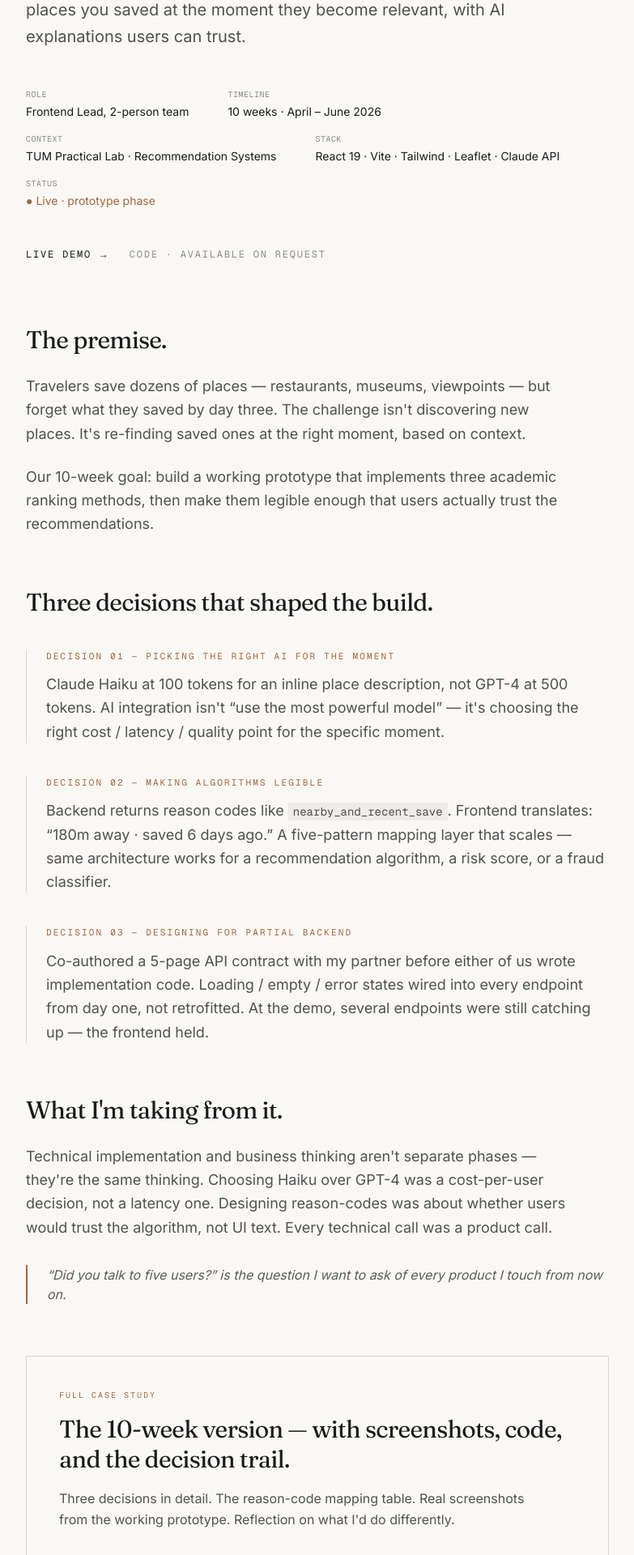
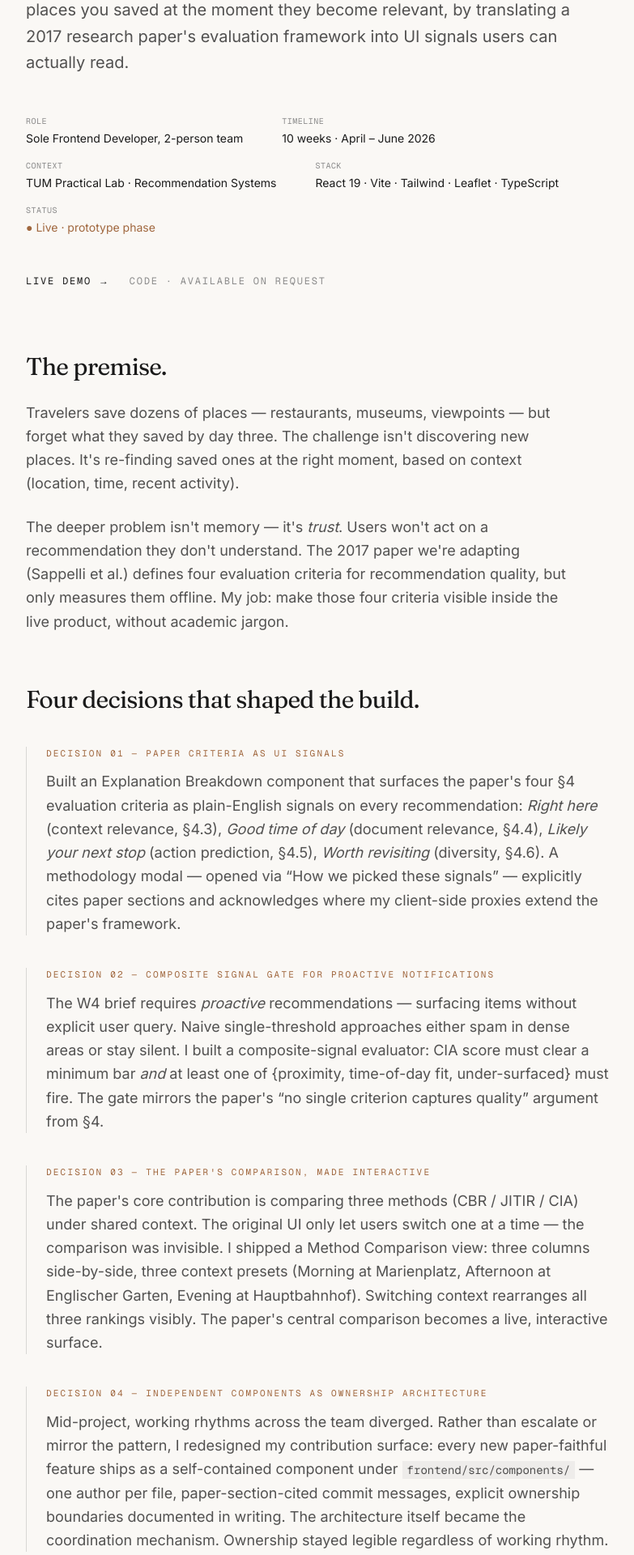
Before and after one commit to Haichennn/joanduan-portfolio, a Next.js app: page /projects/wayback in a window 1280 px wide. Shown: the part 380-2300 px from the top of the page at 81% size, without its empty margins (248-1031 px from the left). Built offline with nearby package versions, Linux system fonts and the light colour scheme.

Commit message:
feat: update wayback portfolio surfaces to v2 narrative (4 features + coordination angle)

```diff
--- a/app/components/Projects.tsx
+++ b/app/components/Projects.tsx
@@ -333,8 +333,8 @@ const projects = [
     category: "ENGINEERING / FRONTEND",
     title: "WayBack",
     description:
-      "A context-aware re-finding web app for tourists — surfacing the places you saved at the moment they become relevant. Sole frontend on a 2-person team, with AI-generated place descriptions and explainable recommendations across three ranking methods.",
-    tags: ["React 19", "Vite", "Tailwind", "Leaflet", "Claude API"],
+      "A context-aware re-finding web app for tourists — surfacing places you saved at the moment they become relevant. Sole frontend on a 2-person team. Built four paper-faithful features that translate a 2017 academic recommendation framework into UI signals users can actually read.",
+    tags: ["React 19", "Vite", "Tailwind", "Leaflet", "TypeScript"],
     status: "live" as const,
     year: "2026.04 – 2026.06",
     liveUrl: "/projects/wayback",
--- a/app/lib/knowledge-base-raw.ts
+++ b/app/lib/knowledge-base-raw.ts
@@ -35,63 +35,60 @@ export const knowledgeBase: KnowledgeChunk[] = [
   {
     id: 'project-wayback',
     type: 'project',
-    text: `WayBack — Context-Aware Tourism Re-Finding App (May-June 2026)
+    text: `WayBack — Context-Aware Tourism Re-Finding App (April–June 2026)
 
 ## SITUATION
 
-TUM coursework project (Group W4) implementing Sappelli et al. 2017 "Context-Aware Recommendation" for a mobile tourism use case. Two-person team, 6-week deadline. The paper proposes three recommendation methods (CBR, JITIR, CIA) but evaluates them only in a desktop knowledge-worker setting. We had to adapt the framework to mobile tourism re-finding — the task of resurfacing places a user already saved, at the moment they become relevant again.
+TUM coursework project (Group W4) adapting Sappelli et al. 2017 "Context-Aware Recommendation" to a mobile tourism use case. Two-person team, 10-week timeline. The paper proposes three recommendation methods (CBR, JITIR, CIA) evaluated against four criteria (§4.3–§4.6), but only studies them offline in a desktop knowledge-worker setting. We had to adapt the framework to mobile tourism re-finding — resurfacing places a user already saved, at the moment they become relevant again.
 
 ## TASK
 
-I owned the entire frontend, solo. My teammate owned the backend (Flask, recommendation algorithm implementation, Railway deployment). My job: turn three paper-described algorithms into an interface a real tourist would actually use on their phone — and make the four-criterion evaluation framework (Section 4) visible to users without academic jargon.
+I own the entire frontend, solo. My teammate owns backend (Flask, recommendation algorithm implementations, evaluation pipeline, Railway deployment). My job: turn three paper-described algorithms into an interface a tourist would actually use on their phone — and make the four-criterion evaluation framework visible to users without academic jargon. Mid-project I also redesigned my contribution model to keep ownership legible when working rhythms diverged across the team.
 
 ## ACTION
 
 I shipped a production frontend in React 19 / TypeScript / Tailwind / Vite, deployed on Vercel, integrating with my teammate's REST API.
 
-Specific things I built and decided:
+Four substantial features I shipped:
 
-**Challenge 1**: Backend ranking is fixed per method, but real users care about "what's relevant right now." Weather, time-of-day, and current activity should reorder results.
-**Decision**: I built a client-side contextBoost() layer that re-ranks within top results based on live Munich weather (Open-Meteo API) and current hour. Cafés boost in morning, bars at night, museums when it rains, parks on sunny afternoons. Multipliers are gentle (0.5-1.6) so the backend's algorithm still drives broad order — context only reorders within top results. Trade-off documented: this is a UX layer, not a method change — the academic evaluation still uses the paper's pure methods.
+**Feature 1 — Explanation Breakdown component.** Surfaces the paper's four §4 evaluation criteria as user-facing UI signals on every recommendation: "Right here" (context relevance, §4.3, computed via haversine distance), "Good time of day" (document relevance, §4.4, computed via category × hour-of-day fit), "Likely your next stop" (action prediction, §4.5, computed via a client-side proxy combining proximity + recency + view frequency), "Worth revisiting" (diversity, §4.6, computed via low view count). Each signal renders with a three-level strength meter. A methodology modal — opened via "How we picked these signals" — explicitly cites paper sections and documents where my client-side proxies extend the paper's framework. Two-layer pattern: plain-English for users, paper attribution for accountability.
 
-**Challenge 2**: How to make the W4 brief's "proactively recommend based on current situation" requirement principled, not just a notification spam machine.
-**Decision**: I built a composite-signal evaluator mapping the paper's four evaluation criteria (Sections 4.3-4.6) to client-side signals: action prediction (CIA score), context relevance (haversine proximity), document relevance (category × time-of-day fit), diversity (low view count = under-surfaced item). Banner fires only when action prediction AND at least one other signal align. Mapped each firing pattern to backend reason vocabulary so banner text stays consistent with in-list explanations and detail panel.
+**Feature 2 — Proactive notification with composite signal gate.** The W4 brief requires proactive recommendations — surfacing items without explicit user query. Naive single-threshold approaches either spam in dense areas or stay silent. I built a composite-signal evaluator: CIA score must clear 0.35 (action prediction baseline) AND at least one of {proximity < 500m, category-time-of-day fit, under-surfaced item} must fire. The gate mirrors the paper's §4 argument that no single criterion captures recommendation quality. Banner polls every 30s, persists dismissals via localStorage, maps each firing pattern to backend explanation vocabulary so banner text stays consistent with in-list explanations.
 
-**Challenge 3**: Free transit routing APIs (Transitous community MOTIS instance) are unreliable for demos. OSRM only handles foot/bike/car.
-**Decision**: I hand-curated 13 Munich transit destination zones from real MVV data — each with realistic itineraries (lines, transfers, ride times). Routes pieced together at runtime from these zones plus final-mile walking. Fake-but-realistic > broken-real for a demo. Documented the swap-in path in code comments so a future production team knows how to upgrade.
+**Feature 3 — Method Comparison view.** The paper's central contribution is comparing three methods (CBR/JITIR/CIA) under shared context. The default UI only let users switch one method at a time — the comparison was invisible. I shipped a three-column side-by-side view with three context presets (Morning at Marienplatz, Afternoon at Englischer Garten, Evening at Hauptbahnhof). Switching context rearranges all three rankings visibly. A methodology modal explains each algorithm with §5.1/§5.2/§5.3 references. The paper's central comparison becomes a live interactive surface, not just an offline evaluation.
 
-**Challenge 4**: How to surface the paper's evaluation framework to users without overwhelming them.
-**Decision**: Two-layer UI. Default state shows 4 plain-English signals on the detail panel ("Right here / Good time of day / Likely your next stop / Worth revisiting"). "How we picked these signals" button opens a modal with explicit Section §4.3-§4.6 citations explaining each signal's paper origin. Users get the simple version; reviewers get the academic version.
+**Feature 4 — Independent component architecture.** Mid-project, working rhythms across the team diverged. Rather than escalate or mirror the pattern, I redesigned my contribution surface: every paper-faithful feature ships as a self-contained component under \`frontend/src/components/\` — one author per file, paper-section-cited commit messages, explicit ownership boundaries documented in writing. The architecture itself became a coordination mechanism — clear file structure substituting for difficult conversation. Ownership stays legible from the codebase, regardless of working rhythm. This is the systems-thinking move that I'm most proud of from the project.
 
-**Challenge 5**: Mobile gesture conflicts — swipe-to-dismiss recommendations vs vertical scrolling vs detail panel swipe-to-flip.
-**Decision**: Custom pointer handlers that lock to horizontal or vertical on the first 10px of movement. Mouse events excluded (touch/pen only). Pure taps (no movement past 10px) fire onTap, drags past 100px dismiss. Documented the lock logic so the next developer doesn't accidentally break it.
+**Other things I built**: Mobile gesture handlers with horizontal/vertical lock on first 10px (custom pointer logic, mouse excluded from swipe). Flipbook detail panel with chevron + swipe navigation. Draggable bottom sheet (Apple Maps style) with free-drag bounds. Hand-curated 13-zone Munich transit dataset built from real MVV routes (free routing APIs are too unreliable for demos — documented swap-in path for production). Dark/light theme toggle. Live weather + time pill via Open-Meteo. 4-mode route summary.
 
-**Other things I built**: Flipbook detail panel with chevron + swipe navigation between saved places. Draggable bottom sheet (Apple Maps style) with free-drag bounds rather than snap points. Method comparison view (three columns × three context presets) demonstrating the paper's central comparison. Dark/light theme toggle. Live weather + time pill. 4-mode route summary with per-mode times shown upfront.
-
-**Deliberate non-ownership**: I did not implement the recommendation algorithms (CBR/JITIR/CIA), the Flask backend, the SQLAlchemy models, or the Railway deployment. My teammate did all of that. I read their algorithm code to inform UX decisions (which signals to surface, which methods to label "Near me / From history / For this moment") — but I integrated with their API, I didn't own their domain.
+**Deliberate non-ownership**: I did not implement the recommendation algorithms (CBR/JITIR/CIA), Flask backend, SQLAlchemy models, or Railway deployment. My teammate owns that. I read their algorithm code to inform UX decisions but integrated with their API — I respected their domain.
 
 ## RESULT
 
-A frontend that makes a 2017 academic paper feel like a 2026 consumer mobile app, while preserving methodological transparency. The four-criterion evaluation framework is visible to users via the Explanation Breakdown component. The proactive notification system implements the W4 brief's composite-signal requirement using paper-derived criteria. Live by June 11, 2026.
+A frontend that makes a 2017 academic paper feel like a 2026 consumer mobile app, while preserving methodological transparency. The four-criterion evaluation framework is visible in the live UI via the Explanation Breakdown. The proactive notification implements the W4 brief's composite-signal requirement using paper-derived criteria. The Method Comparison view makes the paper's central three-method comparison interactive. Ownership architecture kept individual contributions legible from git history through mid-project coordination drift.
+
+Live by June 11, 2026. ~3,500 lines of React across 3 dedicated component files plus integrated proactive logic in MapPage.jsx. Live demo at wayback-beige.vercel.app.
 
 ## WHAT I LEARNED
 
-- Frontend can make rigid backends feel adaptive without changing the backend. contextBoost is a 30-line function that does more for UX than rewriting the recommendation algorithm would.
-- "Production" means designing for the demo failure modes too — the curated transit data is more "production" than calling a flaky free API in front of evaluators.
-- Documenting trade-offs in code comments is a senior-engineer move that costs nothing. Anyone reading my code knows what I knew and chose.
+- Translating research into product isn't about implementing the algorithm — it's about making the evaluation framework legible. The four signals, the composite gate, the comparison view: each is a UI artifact that lets a non-technical reader (user, recruiter, compliance reviewer) read what the system optimizes for.
+- Architectural decisions can substitute for difficult conversations. When file ownership is self-evident from the codebase, coordination becomes lower-stakes. I'd treat "how do we ship without overwriting each other" as a Week 1 design choice on the next project, not a Week 5 response.
+- Documenting trade-offs in code comments is a senior-engineer move that costs nothing. Anyone reading my code knows what I knew and chose — including where my client-side proxies extend the paper's framework versus where they implement it directly.
 - Knowing what NOT to own matters as much as knowing what to own. I'm a better collaborator because I respect my teammate's domain.
 
 ## WHAT I CAN CONTRIBUTE
 
-- I shipped thousands of lines of production-grade React for WayBack solo in 6 weeks: design system, gesture patterns, paper-aligned signal evaluation, transit data engineering, API integration, deployment. I'm a frontend specialist who can carry the entire user-facing surface of a small product.
+- I shipped four paper-faithful production-grade React features solo across 10 weeks: paper-aligned signal evaluation, gesture systems, comparison UI with parallel API orchestration, ownership architecture. I can carry the entire user-facing surface of a small product.
+- I translate academic frameworks into consumer UX without losing the rigor. WayBack makes a research paper feel like an app — useful for any AI product turning research into something users trust.
 - I bring product thinking into engineering decisions: every UI choice in WayBack is justified against a user-facing metric ("would a tourist understand this?"), not just code correctness.
-- I integrate well with backend specialists. I read their code well enough to design UX that respects their constraints, but I don't try to own their domain.
-- I translate academic frameworks into consumer UX without losing the rigor. WayBack makes a research paper feel like an app — useful for any AI startup turning research into product.`,
+- I design for cross-functional coordination, not just code correctness. When team rhythms diverge, I redesign architecture to keep ownership legible — a systems move, not an interpersonal one.
+- I integrate well with backend specialists. I read their code well enough to design UX that respects their constraints, but I don't try to own their domain.`,
     metadata: {
       topic_tags: ['WayBack', 'project', 'frontend', 'React', 'Tailwind',
                    'Vite', 'TypeScript', 'Leaflet', 'mobile', 'production',
                    'Vercel', 'context-aware', 'tourism', 'recommendation-system',
-                   'paper-implementation', 'mobile-gestures'],
+                   'paper-implementation', 'mobile-gestures', 'paper-faithful',
+                   'coordination-architecture', 'independent-components'],
       skills_demonstrated: ['React-19', 'TypeScript', 'Tailwind-CSS', 'Vite',
                            'Leaflet-maps', 'mobile-gesture-design',
                            'API-integration', 'production-deployment',
--- a/app/projects/wayback/page.tsx
+++ b/app/projects/wayback/page.tsx
@@ -21,7 +21,7 @@ export default function WayBackPage() {
             WayBack
           </h1>
           <p className="font-sans text-lg md:text-xl text-[var(--ink)]/75 leading-relaxed max-w-2xl">
-            A context-aware re-finding web app for tourists — surfacing the places you saved at the moment they become relevant, with AI explanations users can trust.
+            A context-aware re-finding web app for tourists — surfacing the places you saved at the moment they become relevant, by translating a 2017 research paper&apos;s evaluation framework into UI signals users can actually read.
           </p>
 
           <div className="mt-12 flex flex-wrap gap-x-12 gap-y-4">
@@ -30,7 +30,7 @@ export default function WayBackPage() {
                 Role
               </p>
               <p className="font-sans text-sm text-[var(--ink)]">
-                Frontend Lead, 2-person team
+                Sole Frontend Developer, 2-person team
               </p>
             </div>
             <div>
@@ -54,7 +54,7 @@ export default function WayBackPage() {
                 Stack
               </p>
               <p className="font-sans text-sm text-[var(--ink)]">
-                React 19 · Vite · Tailwind · Leaflet · Claude API
+                React 19 · Vite · Tailwind · Leaflet · TypeScript
               </p>
             </div>
             <div>
@@ -87,47 +87,52 @@ export default function WayBackPage() {
             The premise.
           </h2>
           <p className="font-sans text-base md:text-lg text-[var(--ink)]/75 leading-relaxed mb-6 max-w-2xl">
-            Travelers save dozens of places — restaurants, museums, viewpoints — but forget what they saved by day three. The challenge isn&apos;t discovering new places. It&apos;s re-finding saved ones at the right moment, based on context.
+            Travelers save dozens of places — restaurants, museums, viewpoints — but forget what they saved by day three. The challenge isn&apos;t discovering new places. It&apos;s re-finding saved ones at the right moment, based on context (location, time, recent activity).
           </p>
           <p className="font-sans text-base md:text-lg text-[var(--ink)]/75 leading-relaxed mb-6 max-w-2xl">
-            Our 10-week goal: build a working prototype that implements three academic ranking methods, then make them legible enough that users actually trust the recommendations.
+            The deeper problem isn&apos;t memory — it&apos;s <em>trust</em>. Users won&apos;t act on a recommendation they don&apos;t understand. The 2017 paper we&apos;re adapting (Sappelli et al.) defines four evaluation criteria for recommendation quality, but only measures them offline. My job: make those four criteria visible inside the live product, without academic jargon.
           </p>
         </section>
 
         <section>
           <h2 className="font-display text-3xl text-[var(--ink)] tracking-tight mb-6 mt-16">
-            Three decisions that shaped the build.
+            Four decisions that shaped the build.
           </h2>
 
           <div className="space-y-10 mt-10">
             <div className="border-l border-[var(--ink)]/15 pl-6">
               <p className="font-mono text-[11px] uppercase tracking-[0.2em] text-[var(--accent)] mb-3">
-                Decision 01 — Picking the right AI for the moment
+                Decision 01 — Paper criteria as UI signals
               </p>
               <p className="font-sans text-base md:text-lg text-[var(--ink)]/75 leading-relaxed">
-                Claude Haiku at 100 tokens for an inline place description, not GPT-4 at 500 tokens. AI integration isn&apos;t “use the most powerful model” — it&apos;s choosing the right cost / latency / quality point for the specific moment.
+                Built an Explanation Breakdown component that surfaces the paper&apos;s four §4 evaluation criteria as plain-English signals on every recommendation: <em>Right here</em> (context relevance, §4.3), <em>Good time of day</em> (document relevance, §4.4), <em>Likely your next stop</em> (action prediction, §4.5), <em>Worth revisiting</em> (diversity, §4.6). A methodology modal — opened via &ldquo;How we picked these signals&rdquo; — explicitly cites paper sections and acknowledges where my client-side proxies extend the paper&apos;s framework.
               </p>
             </div>
 
             <div className="border-l border-[var(--ink)]/15 pl-6">
               <p className="font-mono text-[11px] uppercase tracking-[0.2em] text-[var(--accent)] mb-3">
-                Decision 02 — Making algorithms legible
+                Decision 02 — Composite signal gate for proactive notifications
               </p>
               <p className="font-sans text-base md:text-lg text-[var(--ink)]/75 leading-relaxed">
-                Backend returns reason codes like{" "}
-                <code className="font-mono text-sm bg-[var(--ink)]/5 px-1.5 py-0.5">
-                  nearby_and_recent_save
-                </code>
-                . Frontend translates: “180m away · saved 6 days ago.” A five-pattern mapping layer that scales — same architecture works for a recommendation algorithm, a risk score, or a fraud classifier.
+                The W4 brief requires <em>proactive</em> recommendations — surfacing items without explicit user query. Naive single-threshold approaches either spam in dense areas or stay silent. I built a composite-signal evaluator: CIA score must clear a minimum bar <em>and</em> at least one of {`{proximity, time-of-day fit, under-surfaced}`} must fire. The gate mirrors the paper&apos;s &ldquo;no single criterion captures quality&rdquo; argument from §4.
               </p>
             </div>
 
             <div className="border-l border-[var(--ink)]/15 pl-6">
               <p className="font-mono text-[11px] uppercase tracking-[0.2em] text-[var(--accent)] mb-3">
-                Decision 03 — Designing for partial backend
+                Decision 03 — The paper&apos;s comparison, made interactive
               </p>
               <p className="font-sans text-base md:text-lg text-[var(--ink)]/75 leading-relaxed">
-                Co-authored a 5-page API contract with my partner before either of us wrote implementation code. Loading / empty / error states wired into every endpoint from day one, not retrofitted. At the demo, several endpoints were still catching up — the frontend held.
+                The paper&apos;s core contribution is comparing three methods (CBR / JITIR / CIA) under shared context. The original UI only let users switch one at a time — the comparison was invisible. I shipped a Method Comparison view: three columns side-by-side, three context presets (Morning at Marienplatz, Afternoon at Englischer Garten, Evening at Hauptbahnhof). Switching context rearranges all three rankings visibly. The paper&apos;s central comparison becomes a live, interactive surface.
+              </p>
+            </div>
+
+            <div className="border-l border-[var(--ink)]/15 pl-6">
+              <p className="font-mono text-[11px] uppercase tracking-[0.2em] text-[var(--accent)] mb-3">
+                Decision 04 — Independent components as ownership architecture
+              </p>
+              <p className="font-sans text-base md:text-lg text-[var(--ink)]/75 leading-relaxed">
+                Mid-project, working rhythms across the team diverged. Rather than escalate or mirror the pattern, I redesigned my contribution surface: every new paper-faithful feature ships as a self-contained component under <code className="font-mono text-sm bg-[var(--ink)]/5 px-1.5 py-0.5">frontend/src/components/</code> — one author per file, paper-section-cited commit messages, explicit ownership boundaries documented in writing. The architecture itself became the coordination mechanism. Ownership stayed legible regardless of working rhythm.
               </p>
             </div>
           </div>
@@ -138,10 +143,13 @@ export default function WayBackPage() {
             What I&apos;m taking from it.
           </h2>
           <p className="font-sans text-base md:text-lg text-[var(--ink)]/75 leading-relaxed mb-6 max-w-2xl">
-            Technical implementation and business thinking aren&apos;t separate phases — they&apos;re the same thinking. Choosing Haiku over GPT-4 was a cost-per-user decision, not a latency one. Designing reason-codes was about whether users would trust the algorithm, not UI text. Every technical call was a product call.
+            Translating research into product isn&apos;t about implementing the algorithm — it&apos;s about making the <em>evaluation framework</em> legible. The four signals, the composite gate, the side-by-side comparison: each is a UI artifact that lets a non-technical user (or a recruiter, or a compliance reviewer) read what the system is actually optimizing for. Same pattern works for any AI surface that needs to be legible to people who don&apos;t read the source paper.
+          </p>
+          <p className="font-sans text-base md:text-lg text-[var(--ink)]/75 leading-relaxed mb-6 max-w-2xl">
+            The second lesson was structural: architectural decisions can substitute for difficult conversations. When file ownership is self-evident from the codebase, coordination becomes lower-stakes. I&apos;d treat that as a Week 1 design choice on the next project, not a Week 5 response.
           </p>
           <blockquote className="border-l-2 border-[var(--accent)] pl-6 italic text-[var(--ink)]/70 my-8 font-sans">
-            “Did you talk to five users?” is the question I want to ask of every product I touch from now on.
+            &ldquo;Did you talk to five users?&rdquo; is the question I want to ask of every product I touch from now on.
           </blockquote>
         </section>
 
@@ -153,7 +161,7 @@ export default function WayBackPage() {
             The 10-week version — with screenshots, code, and the decision trail.
           </h3>
           <p className="font-sans text-base text-[var(--ink)]/75 leading-relaxed mb-6 max-w-xl">
-            Three decisions in detail. The reason-code mapping table. Real screenshots from the working prototype. Reflection on what I&apos;d do differently.
+            Four decisions in detail. Code snippets from the composite signal gate. Real screenshots from the working prototype. Reflection on what I&apos;d do differently.
           </p>
           <a
             href="https://hammerhead-shroud-dfb.notion.site/d23dbce17d1b42f2a70595a01c9a9c66?v=35ab994f958b805d971b000cce266f82"
```
